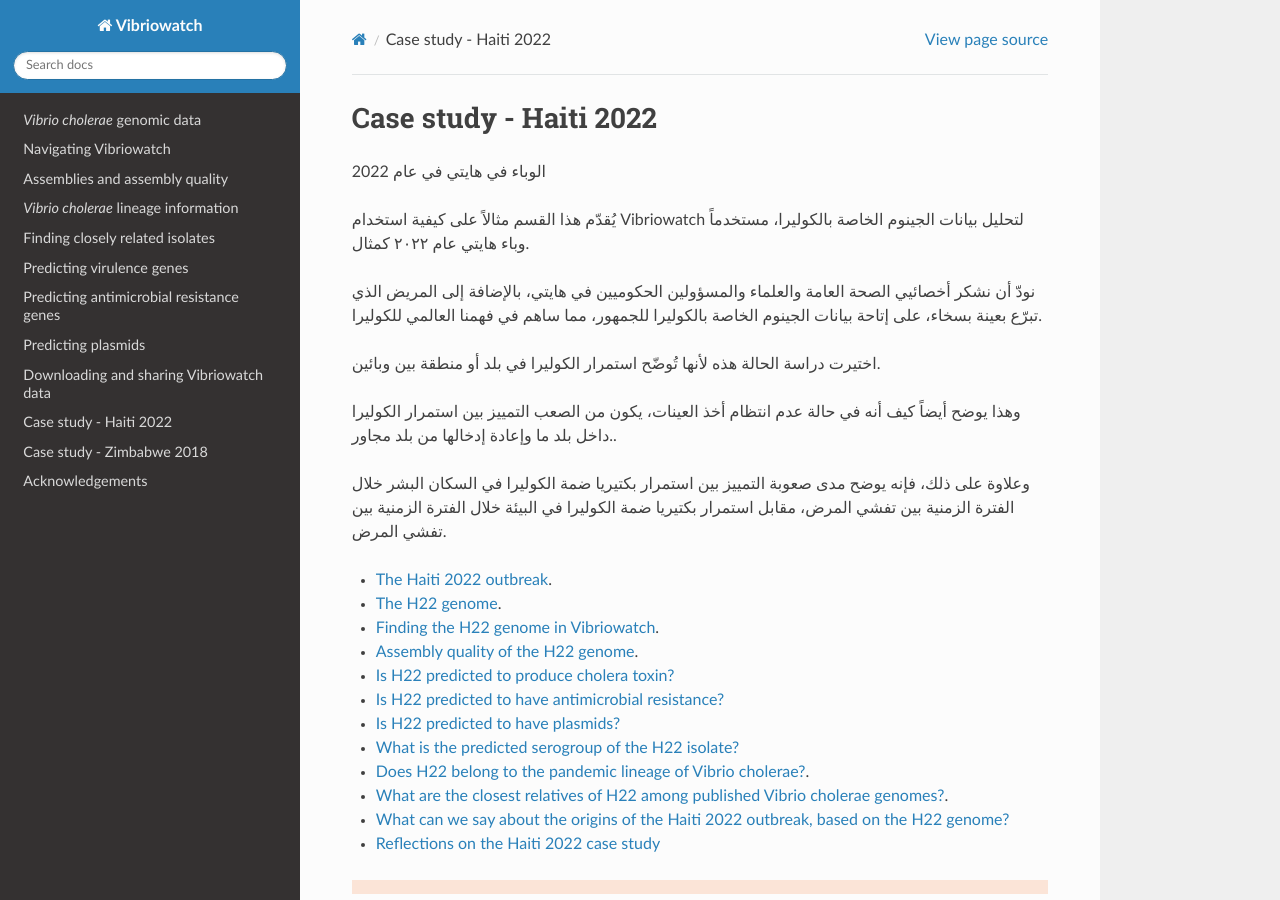
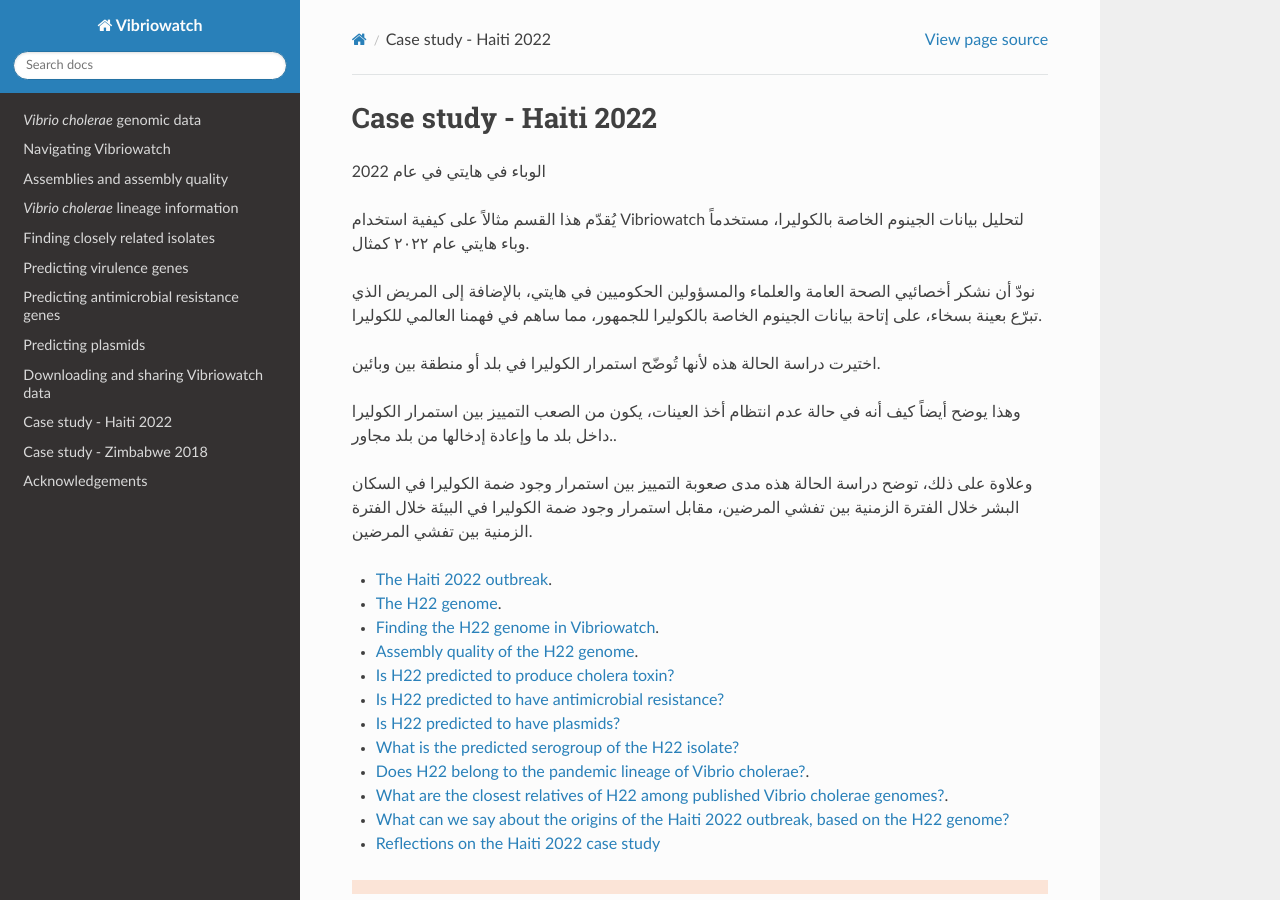
Before and after one commit to avrilcoghlan/vibriowatch, a Sphinx documentation site: the page built from docs/source/haiti_arabic.rst, in a window 1280 px wide and 900 px high. Built offline with Sphinx 7.4.7 and the Read the Docs theme 3.1.0, drawn with Linux system fonts in a browser that asks for light colours.

Commit message:
Update haiti_arabic.rst

```diff
--- a/docs/source/haiti_arabic.rst
+++ b/docs/source/haiti_arabic.rst
@@ -11,7 +11,7 @@ Case study - Haiti 2022
 
 وهذا يوضح أيضاً كيف أنه في حالة عدم انتظام أخذ العينات، يكون من الصعب التمييز بين استمرار الكوليرا داخل بلد ما وإعادة إدخالها من بلد مجاور..
 
-وعلاوة على ذلك، فإنه يوضح مدى صعوبة التمييز بين استمرار بكتيريا ضمة الكوليرا في السكان البشر خلال الفترة الزمنية بين تفشي المرض، مقابل استمرار بكتيريا ضمة الكوليرا في البيئة خلال الفترة الزمنية بين تفشي المرض.
+وعلاوة على ذلك، توضح دراسة الحالة هذه مدى صعوبة التمييز بين استمرار وجود ضمة الكوليرا في السكان البشر خلال الفترة الزمنية بين تفشي المرضين، مقابل استمرار وجود ضمة الكوليرا في البيئة خلال الفترة الزمنية بين تفشي المرضين.
 
 * `The Haiti 2022 outbreak`_.
 * `The H22 genome`_.
```
